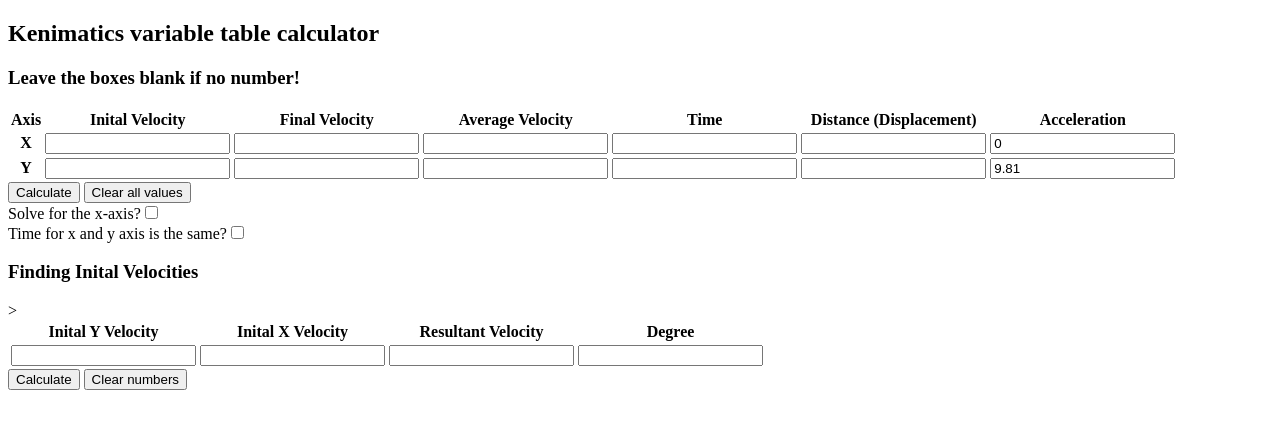
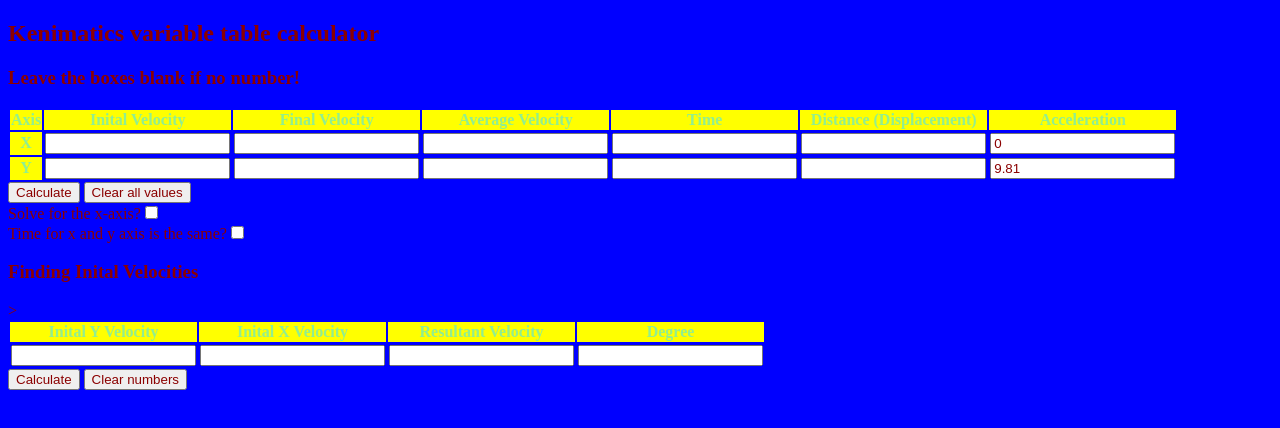
Before and after one commit to ChinnyChilla/chinny-school-website, a website: page kenimatics-calculator/kenimatics-calculator.html in a window 1280 px wide. Drawn offline with Linux system fonts and the light colour scheme.

Commit message:
added style to kenimatics calculator

```diff
--- a/kenimatics-calculator/kenimatics-calculator.html
+++ b/kenimatics-calculator/kenimatics-calculator.html
@@ -4,6 +4,7 @@
     <meta charset="UTF-8">
     <meta name="viewport" content="width=device-width, initial-scale=1.0">
     <title>Project 1</title>
+    <link rel="stylesheet" href="style.css">
     <script type="text/javascript" src="kenimatics-calculator.js" defer></script>
     <script type="text/javascript"></script>
 
@@ -24,21 +25,21 @@
             </tr>
             <tr>
                 <th>X</th>
-                <th><input type="number" name="inital_velocity" id="x_inital_velocity"></th>
-                <th><input type="number" name="final_velocity" id="x_final_velocity"></th>
-                <th><input type="number" name="average_velocity" id="x_average_velocity"></th>
-                <th><input type="number" name="time" id="x_time"></th>
-                <th><input type="number" name="distance" id="x_distance"></th>
-                <th><input type="number" name="Acceleration" id="x_acceleration" value="0"></th>
+                <td><input type="number" name="inital_velocity" id="x_inital_velocity"></td>
+                <td><input type="number" name="final_velocity" id="x_final_velocity"></td>
+                <td><input type="number" name="average_velocity" id="x_average_velocity"></td>
+                <td><input type="number" name="time" id="x_time"></td>
+                <td><input type="number" name="distance" id="x_distance"></td>
+                <td><input type="number" name="Acceleration" id="x_acceleration" value="0"></td>
             </tr>
             <tr>
                 <th>Y</th>
-                <th><input type="number" name="inital_velocity" id="y_inital_velocity"></th>
-                <th><input type="number" name="final_velocity" id="y_final_velocity"></th>
-                <th><input type="number" name="average_velocity" id="y_average_velocity"></th>
-                <th><input type="number" name="time" id="y_time"></th>
-                <th><input type="number" name="distance" id="y_distance"></th>
-                <th><input type="number" name="Acceleration" id="y_acceleration" value="9.81"></th>
+                <td><input type="number" name="inital_velocity" id="y_inital_velocity"></td>
+                <td><input type="number" name="final_velocity" id="y_final_velocity"></td>
+                <td><input type="number" name="average_velocity" id="y_average_velocity"></td>
+                <td><input type="number" name="time" id="y_time"></td>
+                <td><input type="number" name="distance" id="y_distance"></td>
+                <td><input type="number" name="Acceleration" id="y_acceleration" value="9.81"></td>
             </tr>
         </table>
         <input type="button" value="Calculate" id="calculate">
@@ -59,10 +60,10 @@
                 <th>Degree</th>
             </tr>
             <tr>
-                <th><input type="number" name="inital-y-velocity" id="degree-inital-y"></th>
-                <th><input type="number" name="inital-x-velocity" id="degree-inital-x"></th>
-                <th><input type="number" name="resultant-velocity" id="degree-resultant"></th>
-                <th><input type="number" name="degree" id="degree-degree"></th>
+                <td><input type="number" name="inital-y-velocity" id="degree-inital-y"></td>
+                <td><input type="number" name="inital-x-velocity" id="degree-inital-x"></td>
+                <td><input type="number" name="resultant-velocity" id="degree-resultant"></td>
+                <td><input type="number" name="degree" id="degree-degree"></td>
             </tr>
         </table>
         <input type="button" value="Calculate" id="degreeCalculate">
--- /dev/null
+++ b/kenimatics-calculator/style.css
@@ -0,0 +1,13 @@
+* {
+    color: darkred;
+}
+
+body {
+    background-color: blue;
+}
+th {
+    color: lightgreen;
+    background-color: yellow;
+    border: 10px;
+
+}
```
Also changed, not shown: displacement-velocity/displacement-velocity.html (+3 -3 lines), displacement-velocity/displacement-velocity.js (+34 -28 lines), 1 other file.
